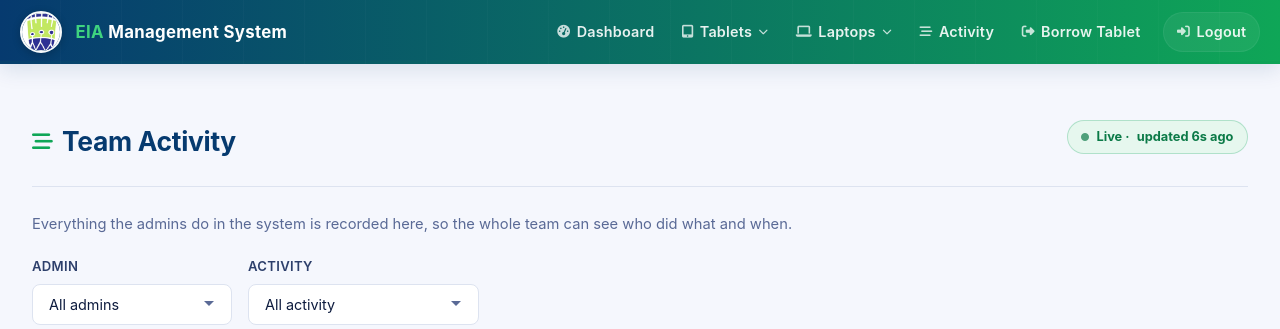
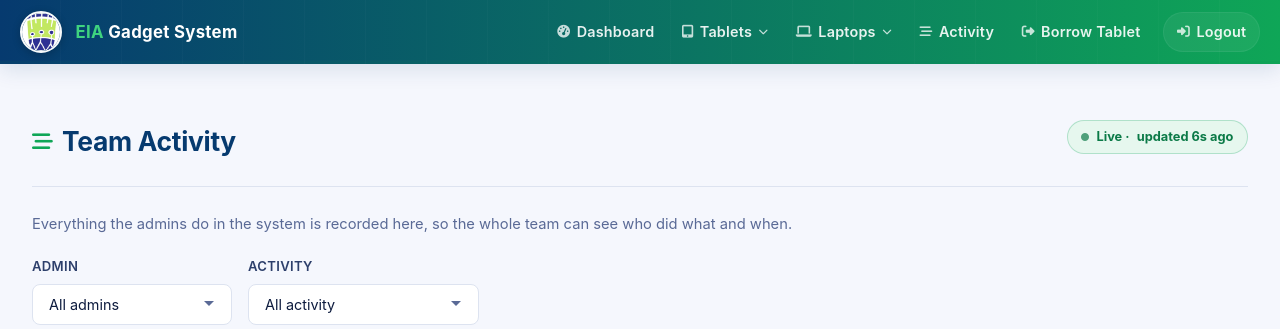
Before and after one commit to empowerinternationalacademy21-jpg/Empower-Staff-Attendence-And-Gadget-Tracking-System, a Flask app: page /activity in a window 1280 px wide. Shown: the top 329 px of the page. Run offline with Flask 3, Linux system fonts and the light colour scheme; the visitor is signed in with stand-in values (Sample User, id 1); data that the repository does not hold is empty.

Commit message:
Change navbar title from 'Management' to 'Gadget'

```diff
--- a/templates/base.html
+++ b/templates/base.html
@@ -23,7 +23,7 @@
 <nav class="navbar">
   <div class="navbar-brand">
     <img src="{{ url_for('static', filename='logo.jpg') }}" alt="Empower International Academy" class="navbar-logo"/>
-    <span><em>EIA</em> Management System</span>
+    <span><em>EIA</em> Gadget System</span>
   </div>
   <div class="navbar-links">
     {% if session.get('logged_in') %}
```
